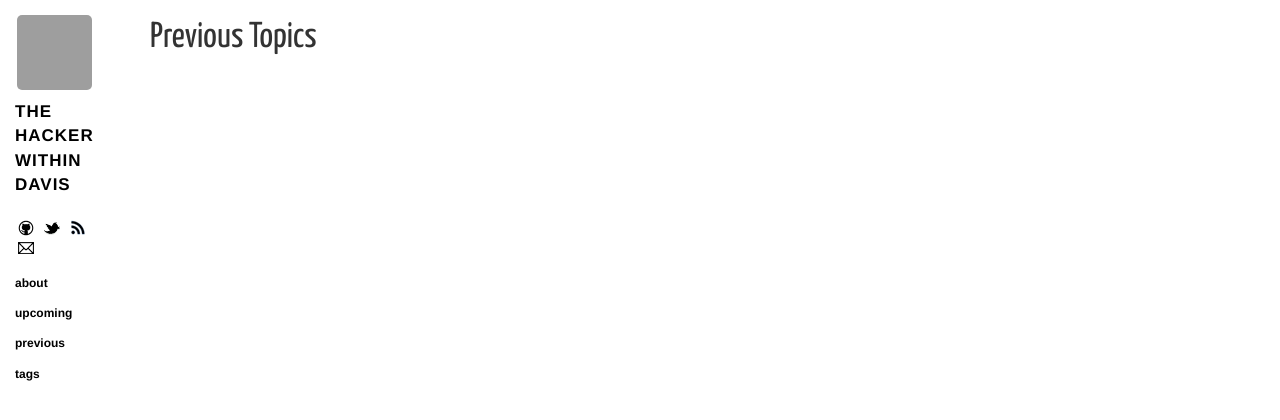
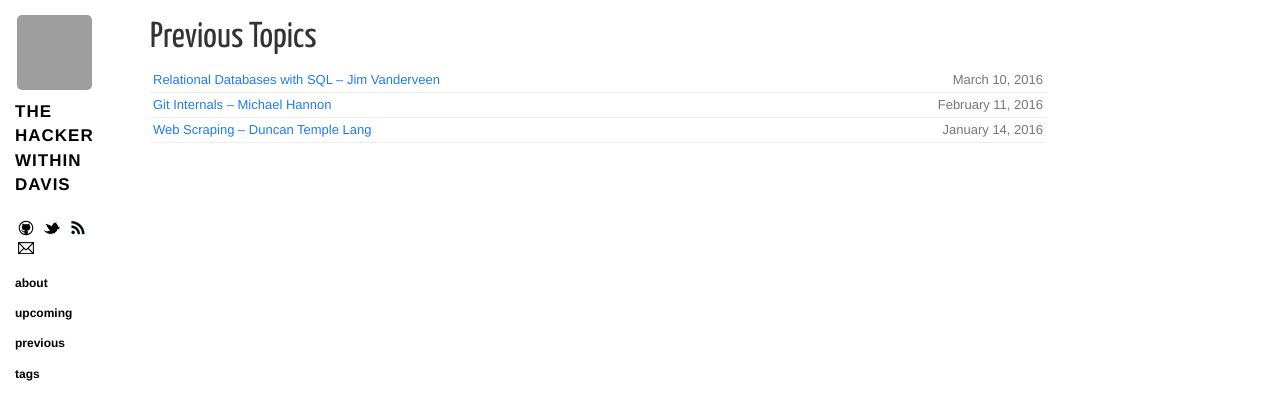
Before and after one commit to thehackerwithin/davis, a Jekyll site: the page built from previous.md, in a window 1280 px wide. Shown: the top 420 px of the page. Built offline with Jekyll 4.4.1, drawn with Linux system fonts in a browser that asks for light colours; nearby versions of some CDN libraries; grey boxes are pictures that could not be loaded.

Commit message:
Change category for previous posts to `previous`.

```diff
--- a/_posts/2016-01-14-web-scraping.markdown
+++ b/_posts/2016-01-14-web-scraping.markdown
@@ -2,7 +2,7 @@
 layout: post
 title: Web Scraping
 author: Duncan Temple Lang
-categorya: previous
+category: previous
 tags: meeting web scraping
 ---
 
--- a/previous.md
+++ b/previous.md
@@ -9,7 +9,7 @@ Previous Topics
 ===============
 
 <ul class="listing">
-{% assign past_posts = (site.posts | where: "category" , "posts") %}
+{% assign past_posts = (site.posts | where: "category" , "previous") %}
 {% for post in past_posts %}
   <li>
     <span>{{ post.date | date: "%B %e, %Y" }}</span>
```
